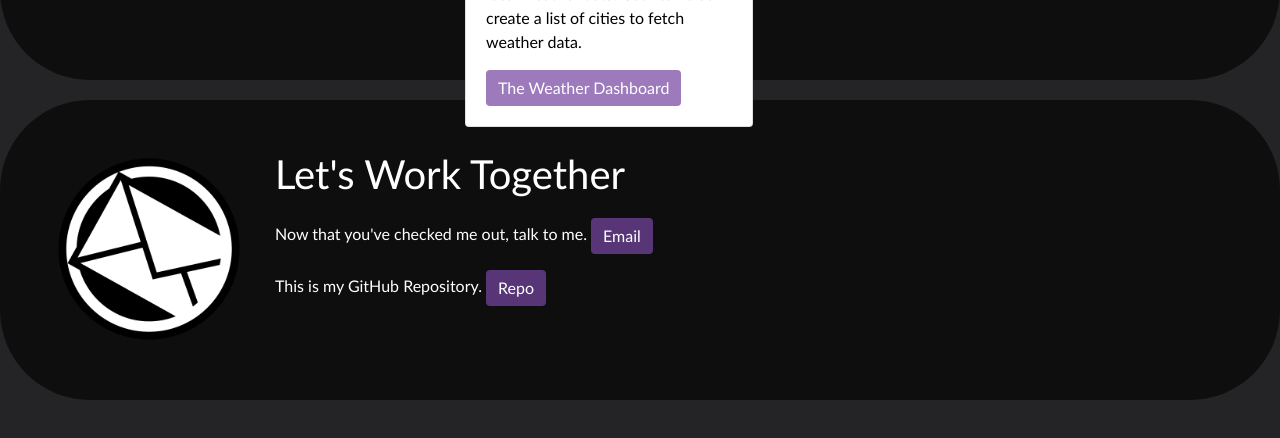
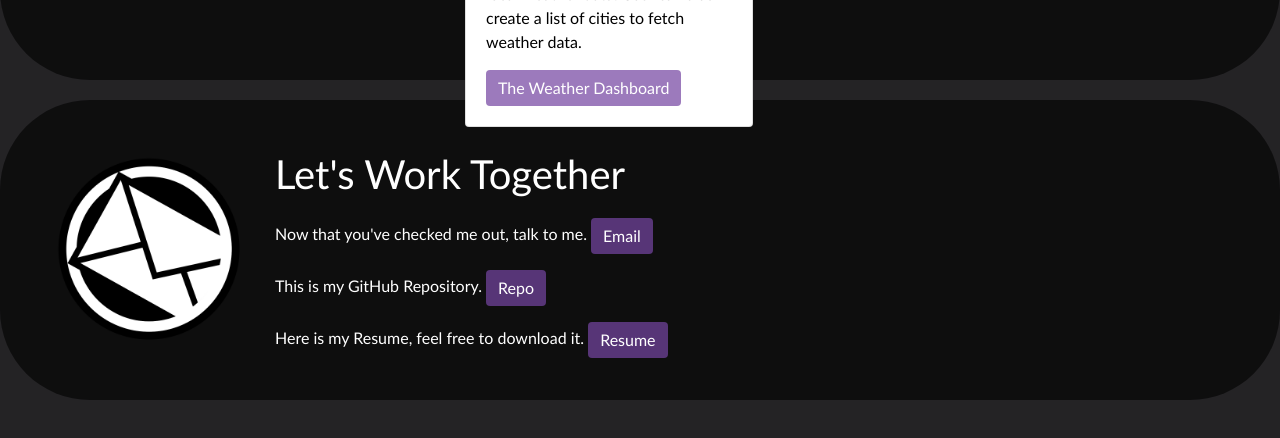
Before and after one commit to itscarlosalmanza/HW2_Responsive_Portfolio, a plain HTML site: page index.html in a window 1280 px wide. Shown: the part 1565-2003 px from the top of the page. Drawn offline with nearby package versions, Linux system fonts and the light colour scheme.

Commit message:
Added link to my resume in pdf format

```diff
--- a/index.html
+++ b/index.html
@@ -114,6 +114,9 @@
             <p>This is my GitHub Repository.
                 <a href="https://github.com/itscarlosalmanza" target="_blank" class="btn btn-primary" style="background-color: rgba(117, 69, 161, 0.712); border: rgba(117, 69, 161, 0.712);">Repo</a>
             </p>
+            <p>Here is my Resume, feel free to download it.
+              <a href="./ASSETS/port_photo/My Resume.pdf" target="_blank" class="btn btn-primary" style="background-color: rgba(117, 69, 161, 0.712); border: rgba(117, 69, 161, 0.712);">Resume</a>
+            </p>
     </main>
 
     <div class="footer">
```
Also changed, not shown: 3 other files.
